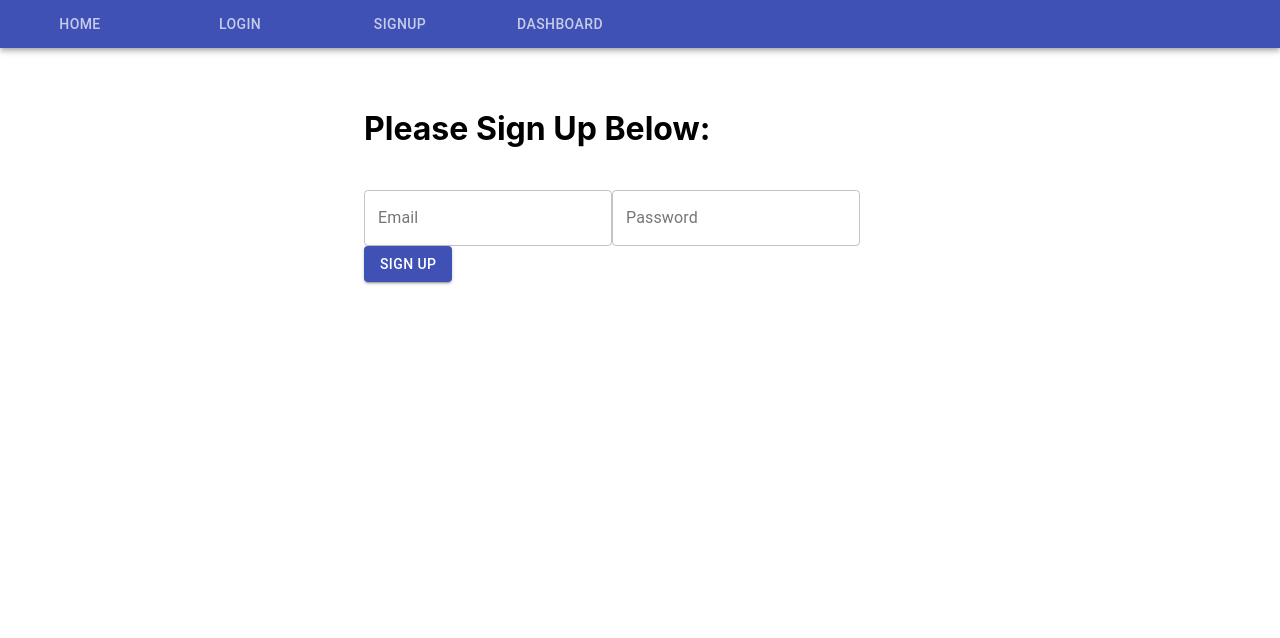
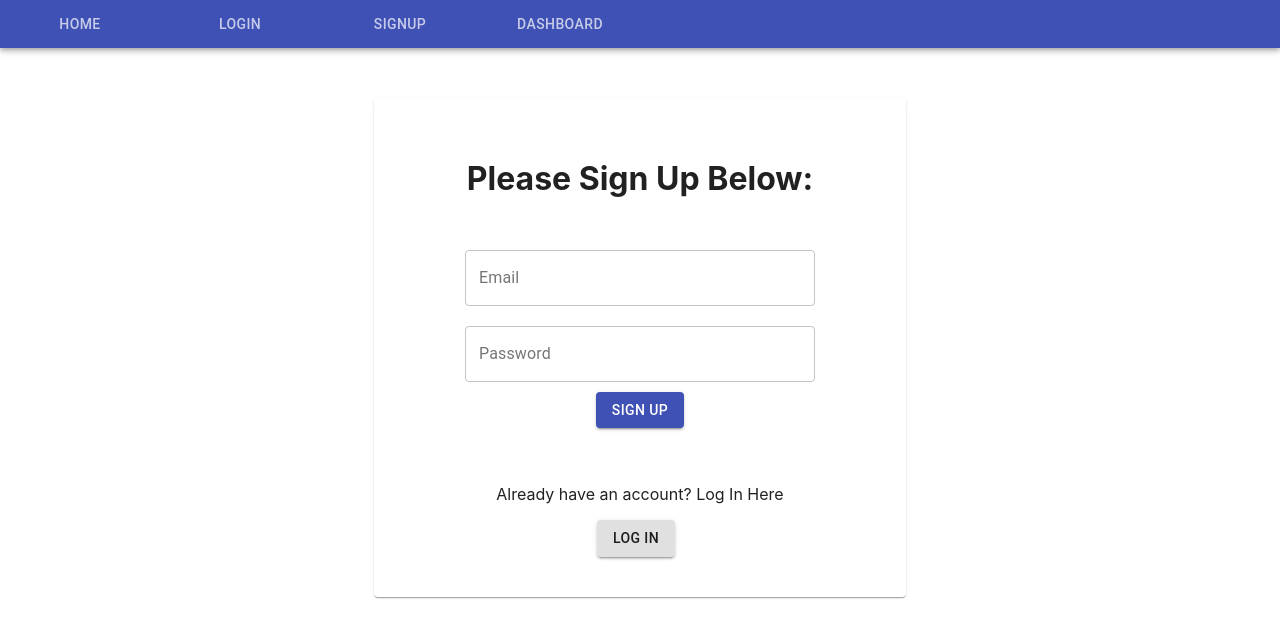
Before and after one commit to suejinkim20/clear-bill, a React (Create React App) app in the folder client/: page /signup in a window 1280 px wide. Shown: the top 638 px of the page. Built offline with nearby package versions, Linux system fonts and the light colour scheme.

Commit message:
login, sign up, and log out are working

```diff
--- a/client/src/components/SideNav.js
+++ b/client/src/components/SideNav.js
@@ -1,5 +1,7 @@
 import React from 'react';
 import { Link } from 'react-router-dom'
+
+import Auth from '../utils/auth';
 
 import PropTypes from 'prop-types';
 import {
@@ -62,6 +64,11 @@ function ResponsiveDrawer(props) {
     setMobileOpen(!mobileOpen);
   };
 
+  const logout = (event) => {
+    event.preventDefault();
+    Auth.logout();
+  };
+
   const drawer = (
     <div>
       <div className={classes.toolbar} />
@@ -82,7 +89,7 @@ function ResponsiveDrawer(props) {
       </List>
       <Divider />
       <List>
-        <ListItem button key='logout' component={Link} to="/">
+        <ListItem button key='logout' component={Link} to="/" onClick={logout}>
           <ListItemText primary='Log Out' />
         </ListItem>
       </List>
--- a/client/src/pages/SignUp.js
+++ b/client/src/pages/SignUp.js
@@ -1,24 +1,109 @@
-import React from 'react';
-import { Container } from '@material-ui/core';
-import { Box, TextField, Button } from '@material-ui/core';
+import React, { useState } from 'react';
+import { useMutation } from '@apollo/client';
+import { ADD_USER } from '../utils/mutations';
+import Auth from '../utils/auth';
+
+import { Box, Button, Container, TextField, Card } from '@material-ui/core';
+import { makeStyles } from '@material-ui/core'
+
+const useStyles = makeStyles({
+    card: {
+        padding: '40px',
+        margin: '10px',
+        textAlign: 'center'
+    },
+    para: {
+        lineHeight: '1.75'
+    },
+    title: {
+        textAlign: 'center'
+    },
+    form: {
+        display: 'block',
+        margin: '10px'
+    },
+    inputBox: {
+        margin: '10px',
+        width: '350px',
+        textAlign: 'center'
+    }
+})
+
 
 export default function SignUp() {
+    const classes = useStyles();
+
+    const [formState, setFormState] = useState({
+        email: '',
+        password: '',
+      });
+      const [addUser, { error, data }] = useMutation(ADD_USER);
+
+      const handleChange = (event) => {
+        const { name, value } = event.target;
+
+        setFormState({
+          ...formState,
+          [name]: value,
+        });
+      };
+
+      const handleFormSubmit = async (event) => {
+        event.preventDefault();
+        console.log(formState);
+
+        try {
+          const { data } = await addUser({
+            variables: { ...formState },
+          });
+
+          Auth.login(data.addUser.token);
+        } catch (e) {
+          console.error(e);
+        }
+      };
     return (
         <div>
         <br></br>
         <br></br>
-        <Container maxWidth="sm" styles={{border: '1px solid'}}><h1 styles={{textAlign: "center"}} >Please Sign Up Below:</h1>
-        <Box component="span" label="Login" m={1}>
-        <form noValidate autoComplete="off">
-            <TextField id="outlined-basic" label="Email" variant="outlined" />
-            <TextField id="outlined-basic" label="Password" variant="outlined" />
-        </form>
-        <Button variant="contained" color="primary">
-            Sign Up
-        </Button>
-        <br></br>
-        <br></br>
-        </Box></Container>
+        <Container maxWidth="sm">
+            <Card className={classes.card}>
+                <h1 className={classes.title}>Please Sign Up Below:</h1>
+                <Box component="span" label="Login" m={1}>
+                <form noValidate autoComplete="off" onSubmit={handleFormSubmit}>
+                    <TextField
+                        id="outlined-basic"
+                        label="Email"
+                        variant="outlined"
+                        className={classes.inputBox}
+                        name="email"
+                        type="email"
+                        value={formState.email}
+                        onChange={handleChange}
+                    />
+                    <TextField
+                        id="outlined-basic"
+                        label="Password"
+                        variant="outlined"
+                        className={classes.inputBox}
+                        name="password"
+                        type="password"
+                        value={formState.password}
+                        onChange={handleChange}
+                    />
+                    <Button variant="contained" color="primary" type="submit">
+                        Sign Up
+                    </Button>
+                </form>
+
+                <br></br>
+                <br></br>
+                <p>Already have an account? Log In Here</p>
+                <Button variant="contained" href='/login'>Log In</Button>
+
+                </Box>
+            </Card>
+        </Container>
     </div>
 )
 }
--- a/client/src/utils/mutations.js
+++ b/client/src/utils/mutations.js
@@ -29,7 +29,7 @@ mutation removeBill($billId: Int!) {
 export const BILLS_BY_CATEGORY = gql`
 mutation billsByCategory($category: String!, $amount: Float!) {
     billsByCategory(category: $category, amount: $amount) {
-    __id
+    _id
     category
     amount
     }
@@ -39,15 +39,15 @@ mutation billsByCategory($category: String!, $amount: Float!) {
 export const MARK_BILL_PAID = gql`
 mutation markBillPaid($billId: Int!) {
     markBillPaid(billId: $billId) {
-    __id
+    _id
     billId
     }
 }
 `;
 
 export const ADD_USER = gql`
-mutation login($email: String!, $password: String!) {
-    login(email: $email, password: $password) {
+mutation addUser($email: String!, $password: String!) {
+    addUser(email: $email, password: $password) {
     token
         user {
             _id
```
Also changed, not shown: 1 other file (tests, documents, lock files or other folders).
